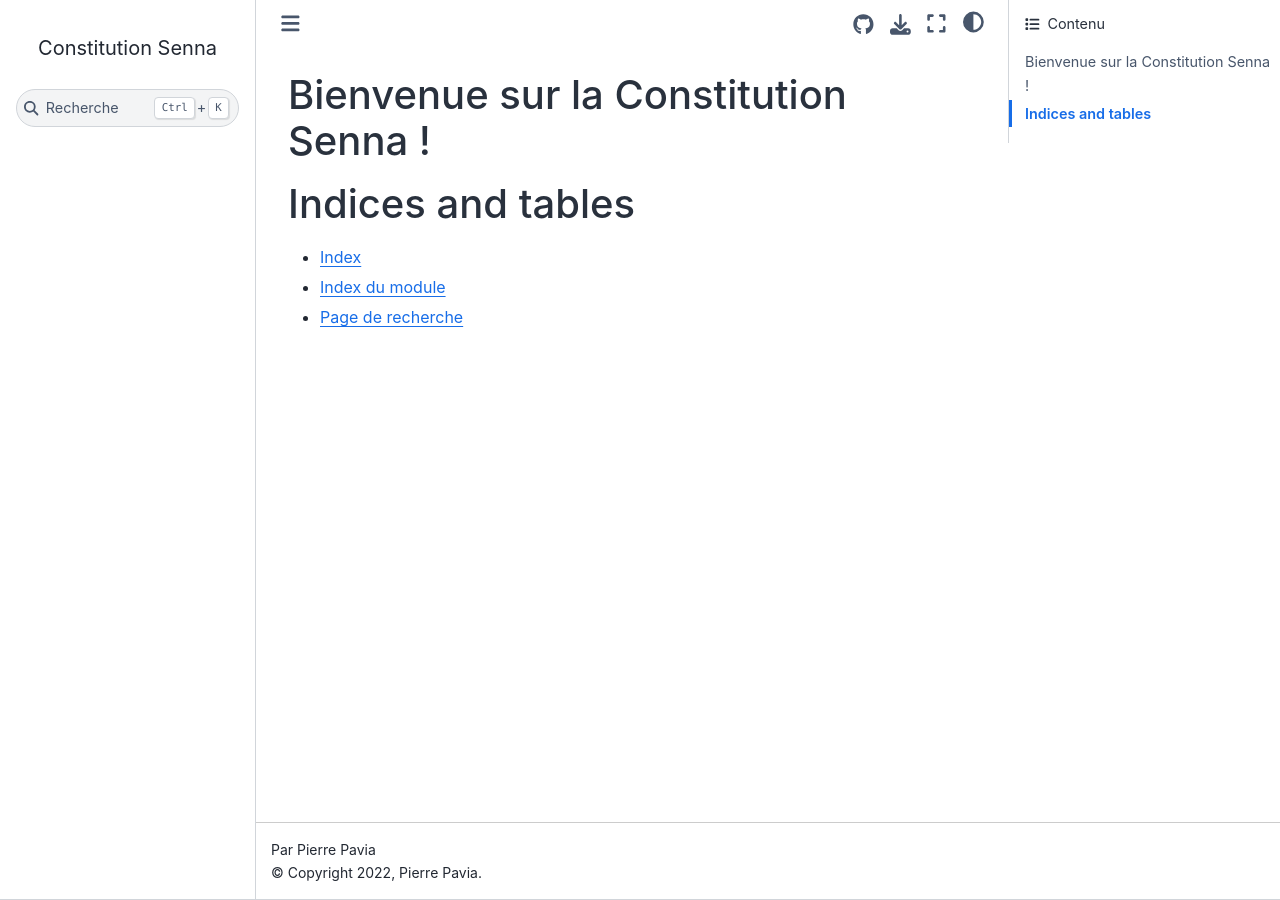
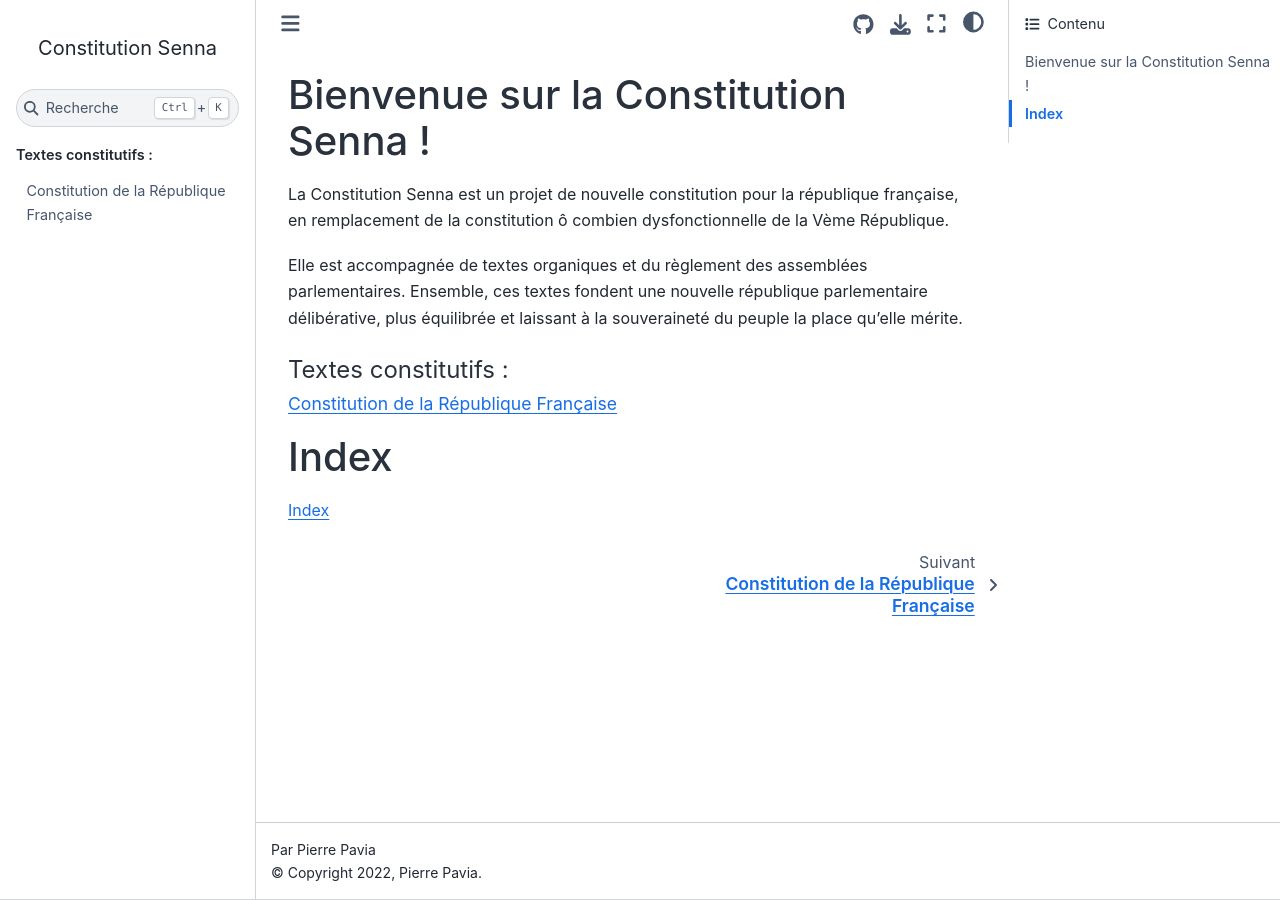
Before and after one commit to Gouvernathor/senna, a Sphinx documentation site: the page built from source/index.rst, in a window 1280 px wide. Built offline with Sphinx 7.4.7 and the Sphinx Book theme 1.1.4, drawn with Linux system fonts in a browser that asks for light colours.

Commit message:
Changements dans la page d'accueil

```diff
--- a/source/index.rst
+++ b/source/index.rst
@@ -6,15 +6,25 @@
 Bienvenue sur la Constitution Senna !
 =====================================
 
+La Constitution Senna est un projet de nouvelle constitution pour la république française, en
+remplacement de la constitution ô combien dysfonctionnelle de la Vème République.
+
+Elle est accompagnée de textes organiques et du règlement des assemblées parlementaires. Ensemble,
+ces textes fondent une nouvelle république parlementaire délibérative, plus équilibrée et laissant
+à la souveraineté du peuple la place qu'elle mérite.
+
 .. toctree::
    :maxdepth: 2
-   :caption: Textes:
+   :caption: Textes constitutifs :
+
+   constitution
 
 
+Index
+=====
 
-Indices and tables
-==================
+:ref:`genindex`
 
-* :ref:`genindex`
-* :ref:`modindex`
-* :ref:`search`
+.. * :ref:`genindex`
+.. * :ref:`modindex`
+.. * :ref:`search`
```
